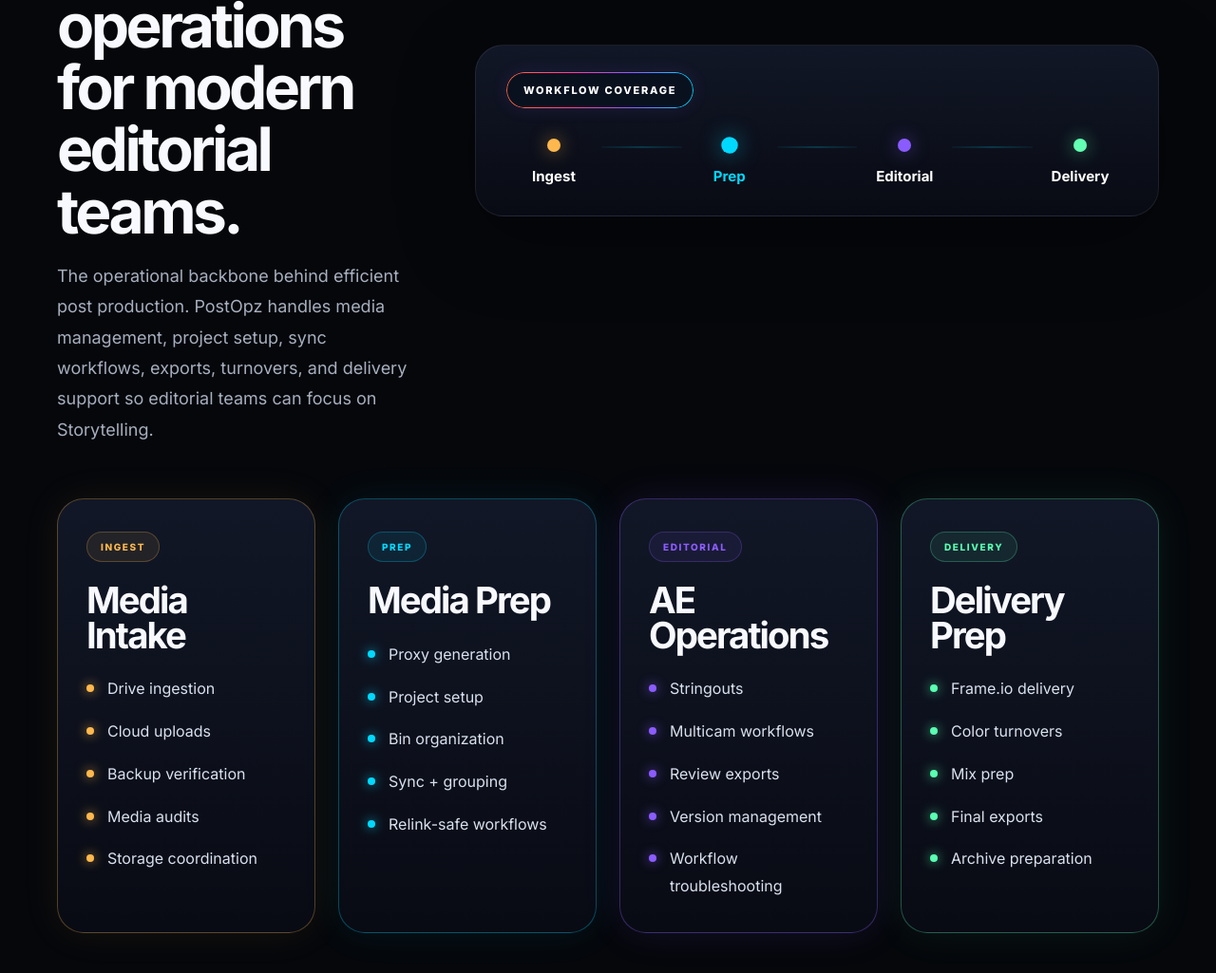
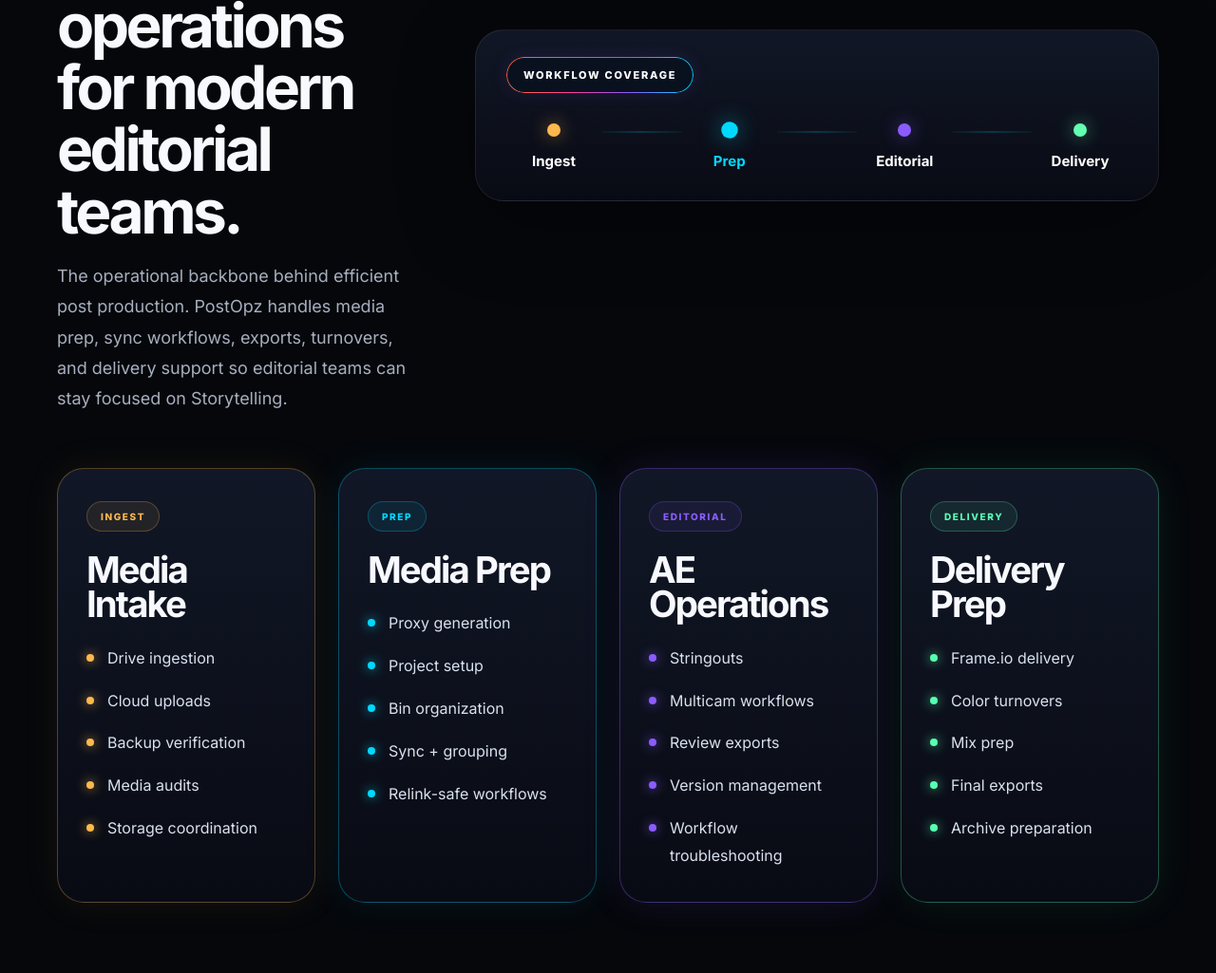
Before and after one commit to cryptococktailclub/PostOpz, a plain HTML site: page index.html in a window 1280 px wide. Shown: the part 2112-3137 px from the top of the page at 95% size. Drawn offline with Linux system fonts and the light colour scheme.

Commit message:
Update index.html

```diff
--- a/index.html
+++ b/index.html
@@ -468,7 +468,7 @@
 </h2>
 
 <p>
-  The operational backbone behind efficient post production. PostOpz handles media management, project setup, sync workflows, exports, turnovers, and delivery support so editorial teams can focus on Storytelling.
+The operational backbone behind efficient post production. PostOpz handles media prep, sync workflows, exports, turnovers, and delivery support so editorial teams can stay focused on Storytelling.
 
       </div>
 
```
